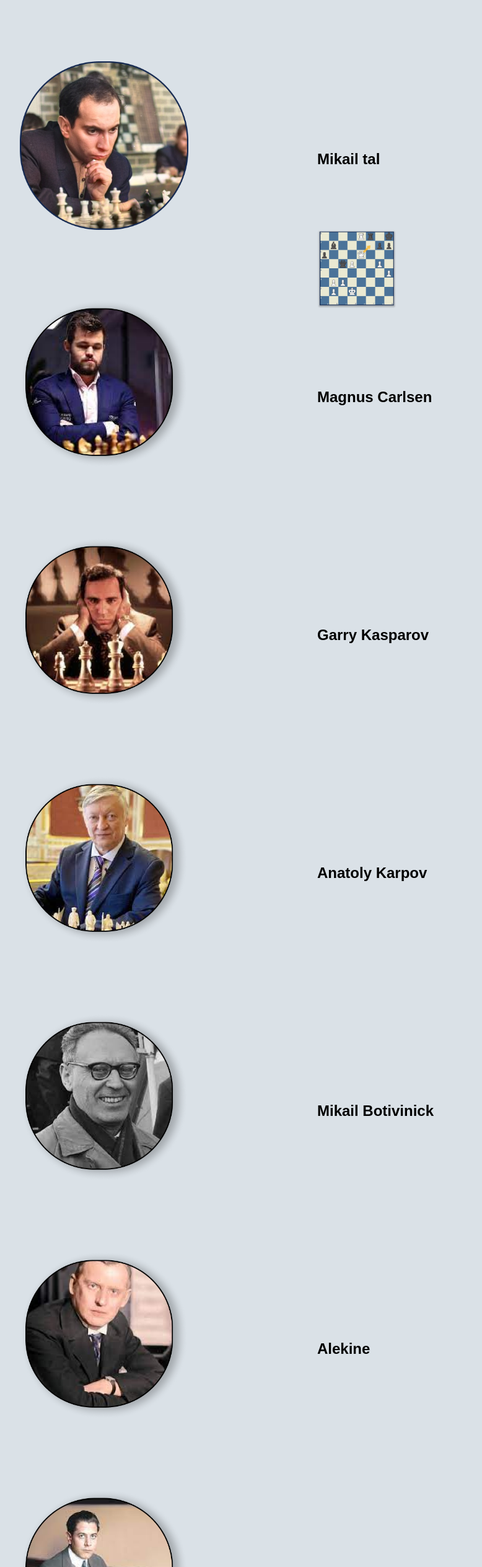
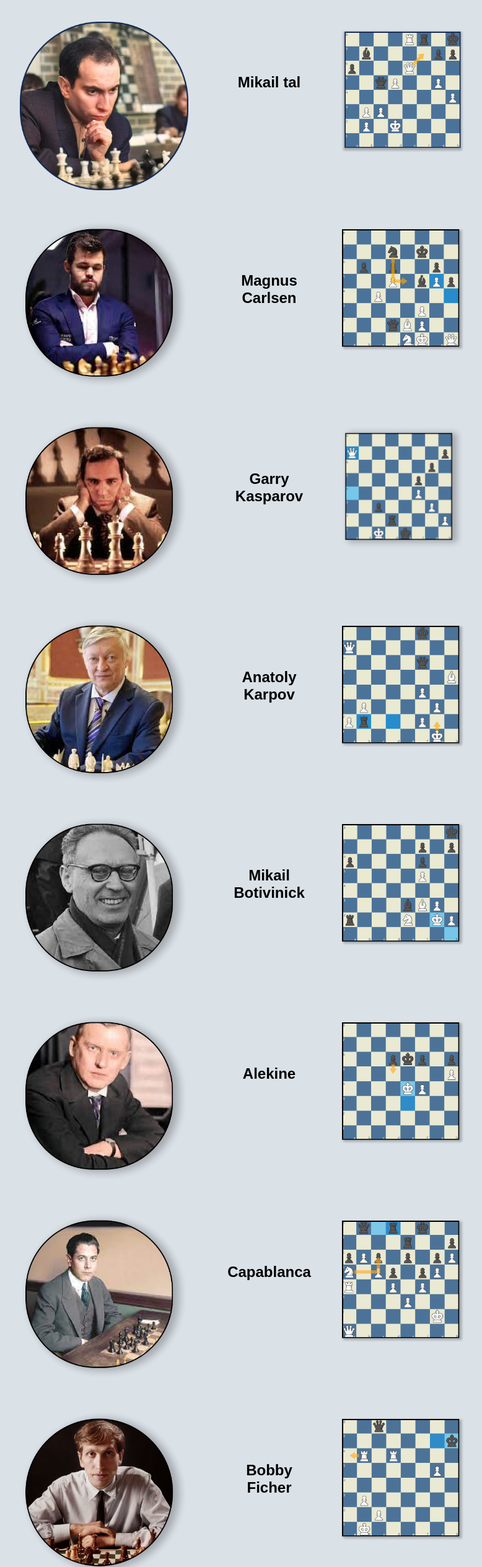
Before and after one commit to Murilo-isDev/Projeto-Final---Xadrez, a plain HTML site: page Projeto feito/index.html in a window 1280 px wide. Shown: the part 271-2800 px from the top of the page at 62% size, without its empty margins (128-906 px from the left). Drawn offline with Linux system fonts and the light colour scheme.

Commit message:
Add files via upload

```diff
--- a/Projeto feito/estilo.css
+++ b/Projeto feito/estilo.css
@@ -131,6 +131,7 @@ to {margin-left: -10vw;}
     text-align: center;
     font-family: 'Raleway';
     padding-top: 20px;
+    box-sizing: border-box;
 
 }
 
--- a/Projeto feito/index.html
+++ b/Projeto feito/index.html
@@ -5,8 +5,8 @@
         <meta http-equiv="X-UA-Compatible" content="IE=edge">
         <meta name="viewport" content="width=device-width, initial-scale=1.0">
         <title>Projeto Feito</title>
-        <link rel="stylesheet" href="/Projeto feito/estilo.css">
-        <link rel="stylesheet" href="/Projeto feito/Main.css">
+        <link rel="stylesheet" href="/estilo.css">
+        <link rel="stylesheet" href="/main.css">
     </head>
 
     <body>
@@ -17,7 +17,7 @@
             </button>
 
             <div class="logo">
-                        <img class="img-logo" src="/Projeto feito/imagens/CavaloPrincipal.png" alt="erro">
+                        <img class="img-logo" src="/imagens/CavaloPrincipal.png" alt="erro">
                 </div>
 
                 <div class="linksDoHeader" id="linksDoHeader">
@@ -52,49 +52,57 @@
                 <div class="jogadores">
 
                     <div class="mikailTal">
-                        <img class="fotoJogador" src="/Projeto feito/imagens.jogadores/Mikail tal 1.png" alt="erro img tal">
-                         <p class="nome.tal" > Mikail tal</p>
-                         <img class="tabuleiro" src="/Projeto feito/imagens.tabuleiro/tabuleiro.tal.png" alt="">
+                        <img class="fotoJogador" src="/imagens.jogadores/Mikail tal 1.png" alt="erro img tal">
+                         <a href="https://youtu.be/9yjJsmcUBXQ"><p>Mikail tal</p></a>
+                        <img class="tabuleiro" src="/imagens.tabuleiro/tabuleiro.tal.png" alt="">
                     </div >
 
                     <div class="magnusCarlsen">
-                        <img class="fotoJogador" src="/Projeto feito/imagens.jogadores/magnus foto.png" alt="erro">
-                        <p> Magnus Carlsen</p>
+                        <img class="fotoJogador" src="/imagens.jogadores/magnus foto.png" alt="erro">
+                        <a href="https://youtu.be/9yjJsmcUBXQ"><p> Magnus Carlsen</p></a>
+                        <img class="tabuleiro"  src="/imagens.tabuleiro/tabuleiro.carlsen.png" alt="">
                     </div >
 
                     <div class="garryKasparov">
-                        <img class="fotoJogador" src="/Projeto feito/imagens.jogadores/kasparov foto.png" alt="erro">
-                        <p> Garry Kasparov</p>
+                        <img class="fotoJogador" src="/imagens.jogadores/kasparov foto.png" alt="erro">
+                       <a href="https://youtu.be/DkWgRaO862o"><p> Garry Kasparov</p></a>
+                        <img class="tabuleiro" src="/imagens.tabuleiro/tabuleiro.kasparov.png" alt="">
                     </div >
 
                     <div class="anatolyKarpov">
-                        <img class="fotoJogador" src="/Projeto feito/imagens.jogadores/karpov foto.png" alt="erro">
-                        <p> Anatoly Karpov</p>
+                        <img class="fotoJogador" src="/imagens.jogadores/karpov foto.png" alt="erro">
+                        <a href="https://youtu.be/PVbngTDevZ4"><p> Anatoly Karpov</p></a>
+                        <img class="tabuleiro" src="/imagens.tabuleiro/tabuleiro.karpov.png" alt="">
                     </div >
 
                     <div class="mikailBotivinick">
-                        <img class="fotoJogador" src="/Projeto feito/imagens.jogadores/botivinick foto.png" alt="erro">
-                        <p> Mikail Botivinick</p>
+                        <img class="fotoJogador" src="/imagens.jogadores/botivinick foto.png" alt="erro">
+                          <a href="https://youtu.be/z56JM-IEPgo"><p>Mikail Botivinick</p></a>
+                        <img class="tabuleiro" src="/imagens.tabuleiro/tabuleiro.botivinick.png" alt="">
                     </div >
 
                     <div class="alekine">
-                        <img class="fotoJogador" src="/Projeto feito/imagens.jogadores/alekine foto.png" alt="erro">
-                        <p> Alekine</p>
+                        <img class="fotoJogador" src="/imagens.jogadores/alekine foto.png" alt="erro">
+                        <a href="https://youtu.be/UtBF_Ci3Czg"><p> Alekine</p></a>
+                        <img class="tabuleiro" src="/imagens.tabuleiro/tabuleiro.alekine.png" alt="">
                     </div >
 
                     <div class="capablanca">
-                        <img class="fotoJogador" src="/Projeto feito/imagens.jogadores/foto capablanca.png" alt="erro">
-                        <p> Capablanca</p>
+                        <img class="fotoJogador" src="/imagens.jogadores/foto capablanca.png" alt="erro">
+                       <a href="https://youtu.be/rZVIi9Wq5As"><p> Capablanca</p></a>
+                        <img class="tabuleiro" src="/imagens.tabuleiro/tabuleiro.capablanca.png" alt="">
                     </div >
 
                     <div class="bobbyFicher">
-                        <img class="fotoJogador" src="/Projeto feito/imagens.jogadores/foto ficher.png" alt="erro">
-                        <p> Bobby Ficher</p>
+                        <img class="fotoJogador" src="/imagens.jogadores/foto ficher.png" alt="erro">
+                       <a href="https://youtu.be/LShRoP7blVs"><p> Bobby Ficher</p></a>
+                        <img class="tabuleiro" src="/imagens.tabuleiro/tabuleiro.ficher.png" alt="">
                     </div >
 
                     <div class="paulMorphy">
-                        <img class="fotoJogador" src="/Projeto feito/imagens.jogadores/Foto morphy.png" alt="erro">
-                        <p> Paul Morphy</p>
+                        <img class="fotoJogador" src="/imagens.jogadores/Foto morphy.png" alt="erro">
+                        <a href="https://youtu.be/z_bD5eKySxI"> <p> Paul Morphy</p></a>
+                        <img class="tabuleiro" src="/imagens.tabuleiro/tabuleiro.morphy.png" alt="">
                     </div >
 
 
@@ -123,10 +131,10 @@
             <b>Ajuda | Termos de xadrez | Desenvolvedores | Princípios editoriais | Política de privacidade | Trabalhe conosco </b>
 
             <div class="imagensDoFooter">
-                <img src="/Projeto feito/imagens/Group 3.png" alt="erro">
+                <img src="/imagens/Group 3.png" alt="erro">
             </div>
 
     </body>
-    <script src="/Projeto feito/Js.js"></script>
+    <script src="/Js.js"></script>
 
 </html>
--- a/Projeto feito/main.css
+++ b/Projeto feito/main.css
@@ -29,11 +29,68 @@
     scale: 120%;
 }
 
+
+.mikailTal{
+
+    display: flex;
+    gap: 3em;
+    align-items: center;
+}
+.magnusCarlsen{
+
+    display: flex;
+    align-items: center;
+    gap: 3em;
+}
+.garryKasparov{
+
+    display: flex;
+    align-items: center;
+    gap: 3em;
+}
+.anatolyKarpov{
+
+    display: flex;
+    align-items: center;
+    gap: 3em;
+}
+
+.mikailBotivinick{
+
+    display: flex;
+    align-items: center;
+    gap: 3em;
+}
+.alekine{
+
+    display: flex;
+    align-items: center;
+    gap: 3em;
+}
+
+.capablanca{
+
+    display: flex;
+    align-items: center;
+    gap: 3em;
+
+}
+.bobbyFicher{
+
+    display: flex;
+    align-items: center;
+    gap: 3em;
+}
+.paulMorphy{
+    display: flex;
+    align-items: center;
+    gap: 3em;
+}
+
 .fotoJogador{
     width: 17em;
     height: 17em;
-    margin-top: 7em;
-   position: relative;
+   margin-top: 3em;
    display: block;
    margin-left: 10em;
 
@@ -44,17 +101,30 @@ p{
     color: var(--cor-preto);
     font-size: 150%;
     font-weight: bold;
-    display: inline-block;
-    margin-top: -10%;
-    position: absolute;
+    text-align: center;
    margin-right: 15%;
+   margin-left: 5%;
+   width: 150px;
+   height: 55px;
 
 }
 
 .tabuleiro{
-    width: 10%;
-    display: inline-block;
-    position: absolute;
-    margin-right: 15%;
+   width: 200px;
+   height: 200px;
+}
 
+a{
+    text-decoration: none;
 }
+.jogadores{
+    display: table-cell;
+    vertical-align: middle;
+}
+
+@media screen and (max-width: 768px ) {
+    .jogadores{
+        width: 25%;
+        height: 25%;
+    }
+}
```
